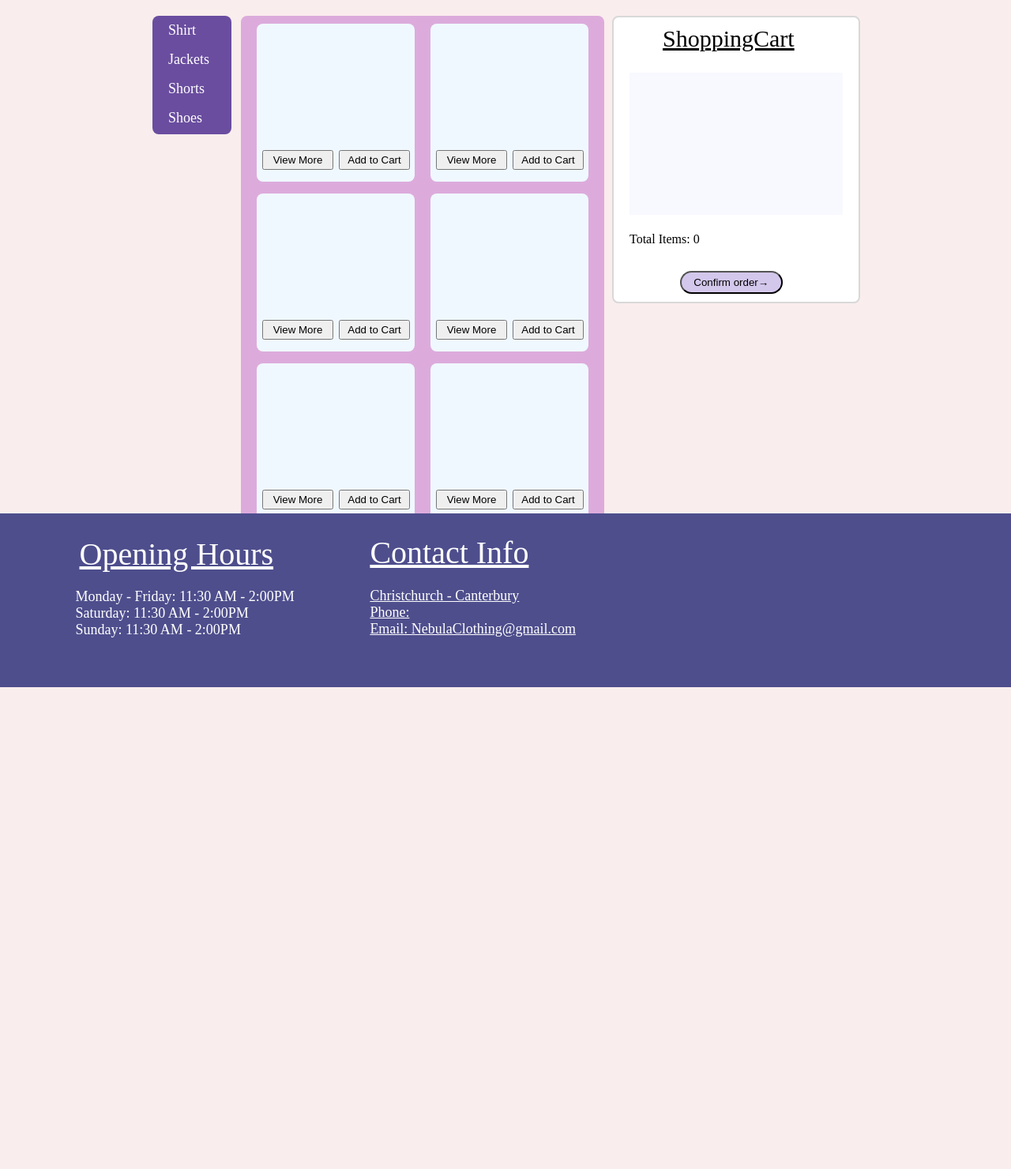
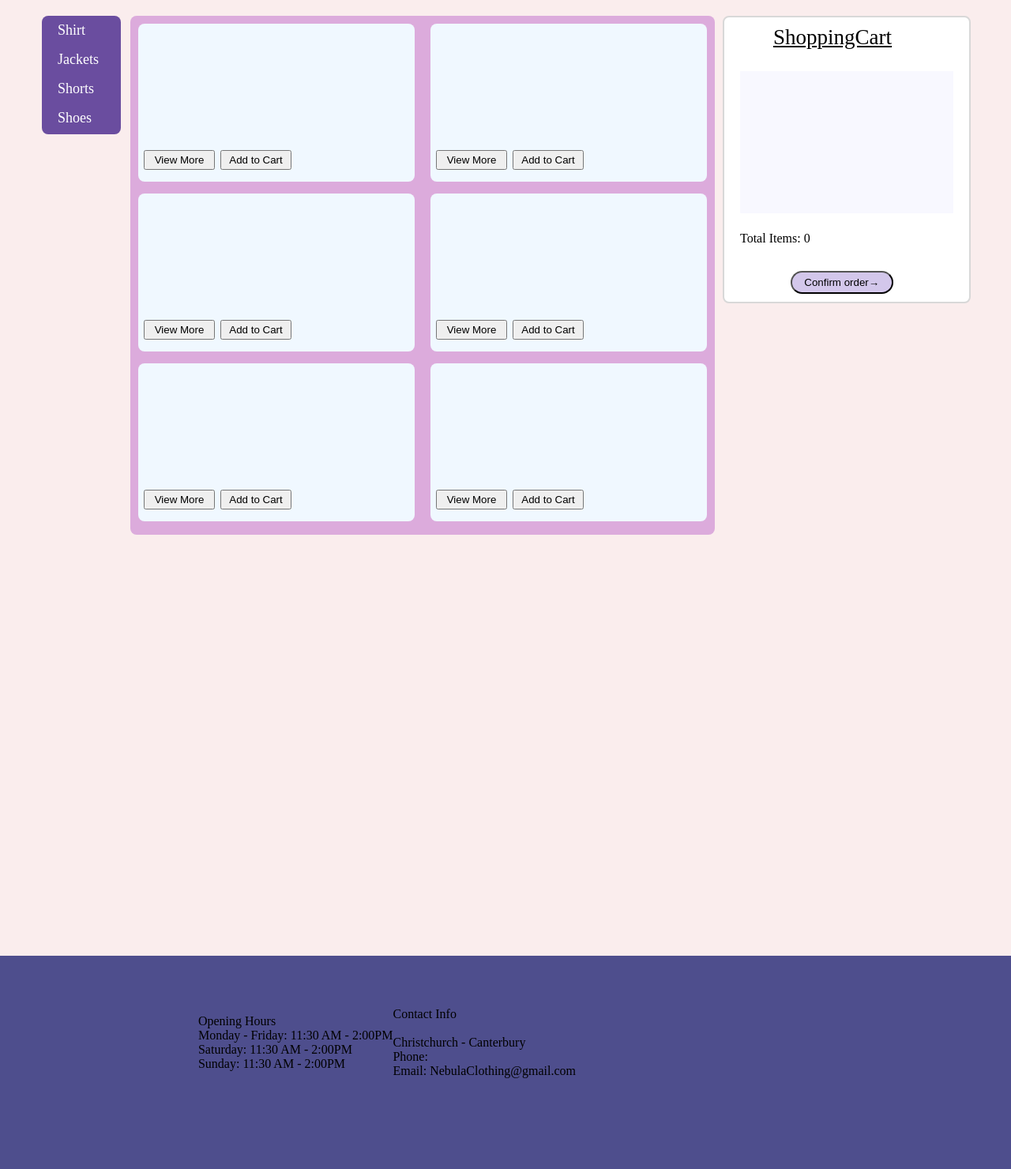
Before and after one commit to udaydaroch/Ecom-Website, a PHP site: page / in a window 1280 px wide. Shown: the part 150-1630 px from the top of the page at 79% size. Before the commit the page ends 1090 px from the top, so only its background shows below. Run offline with PHP 8.4, Linux system fonts and the light colour scheme; a map, chart or similar area stays blank; grey boxes are pictures that could not be loaded.

Commit message:
fixed the bottom bar section so that they are all in the exact same location in all the pages

```diff
--- a/CSSFolder/hompage.css
+++ b/CSSFolder/hompage.css
@@ -1,7 +1,8 @@
 body {
   background-color: rgb(250, 237, 237);
   margin: 0;
-  min-width: 800px;
+  min-width: 1100px;
+  overflow-x: auto;
   min-height:350px;
 }
 
@@ -39,7 +40,7 @@
 
 /* Add this style to your existing styles */
 .card {
-  width: 200px;
+  width: 350px;
   height: 200px;
   background-color: aliceblue;
   border-radius: 8px;
@@ -51,9 +52,7 @@
 
 .pagination {
   background-color: rgb(220, 171, 220);
-  padding-left: 10px;
-  padding-right: 10px;
-  padding-bottom:20px;
+  padding-bottom:2px;
   margin-right: 2px;
   margin-left: 2px;
   border-radius: 8px;
@@ -81,7 +80,7 @@
 }
 
 .wishlistcontent {
-  font-size: 30px;
+  font-size: 27px;
   display: inline-block;
   justify-content: space-between;
   align-items: center;
@@ -107,7 +106,6 @@
   margin-left: 20px;
 
 }
-
 
 .button {
   width: 90px;
@@ -163,68 +161,13 @@
 
 .bottompart {
   display: flex;
-  justify-content: space-evenly;
+  justify-content: center;
   align-items: center;
-  height: 220px;
+  padding-bottom: 50px;
   background-color: rgb(78, 78, 141);
-  position: fixed;
-  bottom: 0;
-  width: 100%;
-  transform: translateY(100%);
-  transition: transform 0.3s ease-in-out;
-  z-index: 999;
 }
-
 
 .map {
   margin-top: 50px;
-  margin-right: 80px;
+  margin-right: 1000p;
 }
-
-
-.hours {
-  margin-top: 10px; /* Add a margin to create space between OpeningHoursLabel and hours */
-}
-
-.hours td {
-  padding-right: 20px; /* Adjust the padding as needed for spacing between the days and time */
-}
-
-
-.map {
-  margin-top: 1px;
-  margin-right: 80px;
-}
-
-.OpeningHoursLabel {
-  font-size: 40px;
-  margin-left: 25px;
-  margin-top: 205px;
-  color: white;
-  text-decoration: underline;
-}
-
-.contactInfo {
-  font-size: 40px;
-  margin-top: 500px;
-  margin-bottom: 292px;
-  color: white;
-  text-decoration: underline;
-  overflow-x: hidden; /* or remove this line */
-}
-
-.hours {
-  font-size: 18px;
-  margin-bottom: 240px;
-  margin-left: 20px;
-  margin-top: 20px;
-  padding-right: 20px;
-  color: white;
-}
-
-.contactdetails {
-  font-size: 18px;
-  margin-bottom: 245px;
-  padding-right: 20px;
-  color: rgb(255, 255, 255);
-}
--- a/confirmationpage.html
+++ b/confirmationpage.html
@@ -92,5 +92,6 @@
     <iframe class="map" src="https://www.google.com/maps/embed?pb=!1m18!1m12!1m3!1d2892.937894725982!2d172.6001995!3d-43.52448779999999!2m3!1f0!2f0!3f0!3m2!1i1024!2i768!4f13.1!3m3!1m2!1s0x6d318af0c3f17b85%3A0xd06a344421cb05e0!2sChristchurch%20Boys&#39;%20High%20School!5e0!3m2!1sen!2snz!4v1704409442753!5m2!1sen!2snz" width="300" height="170" style="border:0;" allowfullscreen="" loading="lazy" referrerpolicy="no-referrer-when-downgrade"></iframe>
 
 </div>
+
   <script src="../JavaScriptFolder/Confirmationpage.js"></script>
 </body>
```
Also changed, not shown: CSSFolder/Confirmationpage.css (+6 -46 lines), index.html (+3 -4 lines).
